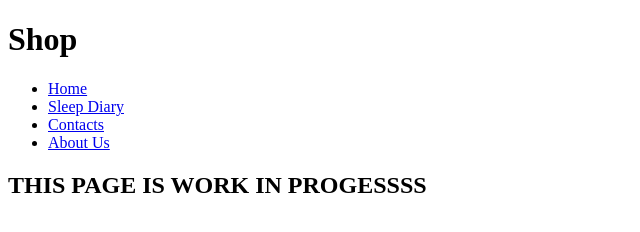
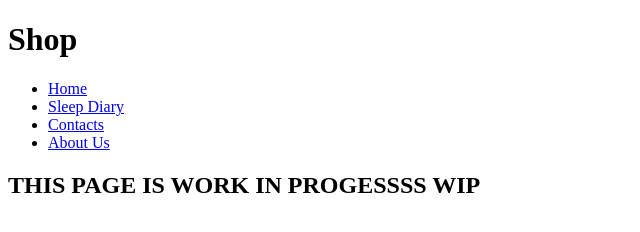
Before and after one commit to Dombat28/Group-10-HTML, a plain HTML site: page shop.html in a window 1280 px wide. Shown: the full height of the page, 0-640 px from the left. Drawn offline with Linux system fonts and the light colour scheme.

Commit message:
updated shop pg2
added "wip"

```diff
--- a/shop.html
+++ b/shop.html
@@ -20,7 +20,7 @@
 		</nav>
 	</header>
 	<main>
-		<h2>THIS PAGE IS WORK IN PROGESSSS</h2>
+		<h2>THIS PAGE IS WORK IN PROGESSSS WIP</h2>
 	</main>
 	<footer>
 </footer>
```
